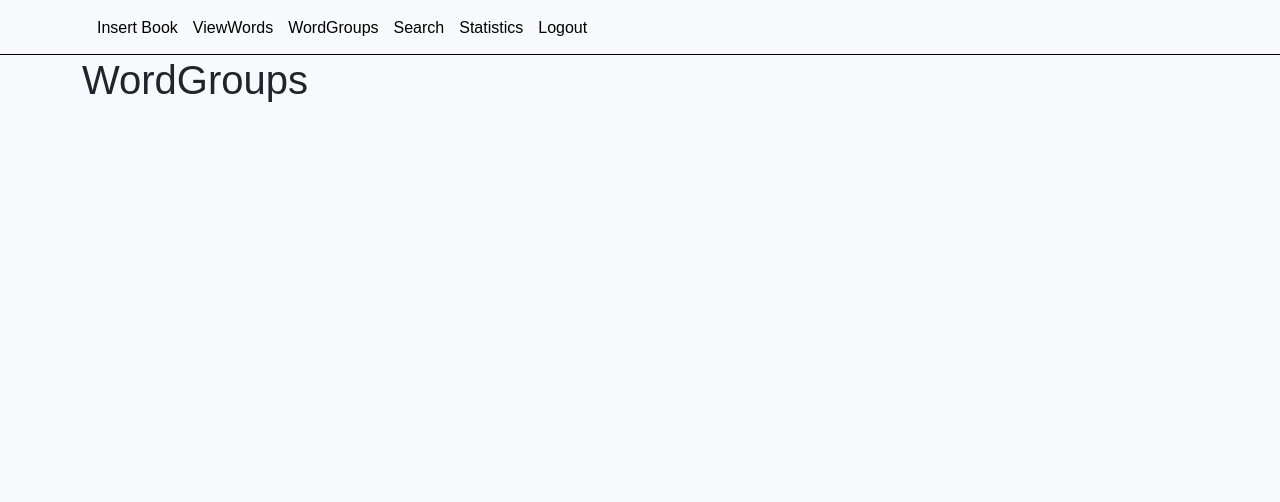
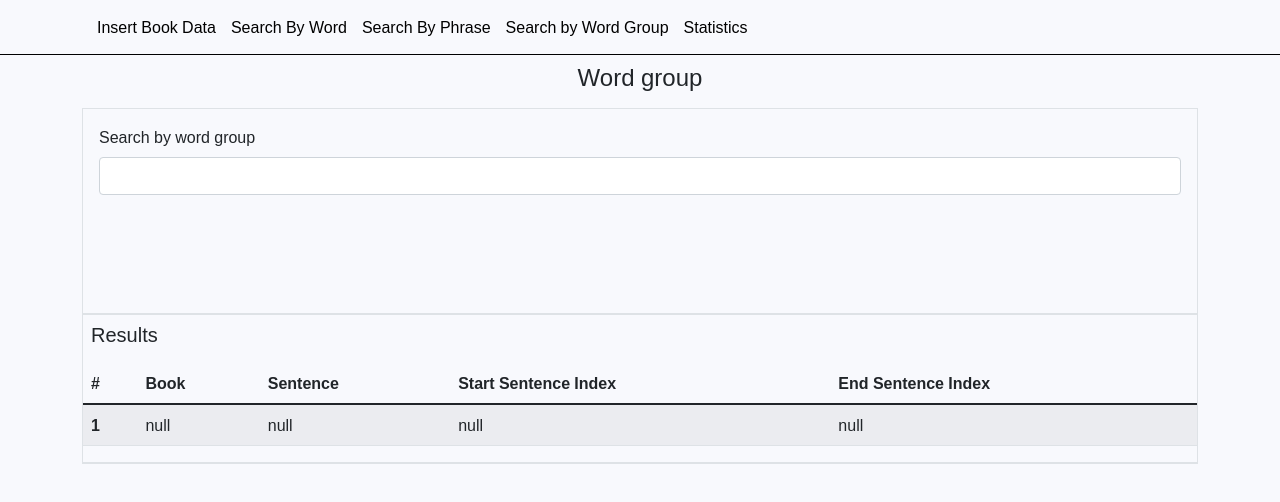
Before and after one commit to CohenS/concordance-website, a React (Create React App) app: page /word-groups in a window 1280 px wide. Shown: the top 502 px of the page. Built offline with nearby package versions, Linux system fonts and the light colour scheme.

Commit message:
organize

```diff
--- a/src/App.js
+++ b/src/App.js
@@ -4,6 +4,7 @@ import { Switch, Route } from "react-router-dom";
 import InsertBook from './pages/InsertBook';
 import ViewWords from './pages/ViewWords';
 import WordGroups from './pages/WordGroups';
+import SearchByPhrase from './pages/SearchByPhrase';
 import Search from './pages/Search';
 import Header from '../src/components/Header';
 import Statistics from './pages/Statistics';
@@ -16,8 +17,9 @@ const App = () => {
         <Switch>
           <div className="app-wrap container">
             <Route exact path="/" component={() => <InsertBook />} />
-            <Route exact path="/view-words" component={() => <ViewWords />} />
+            <Route exact path="/searchbyword" component={() => <ViewWords />} />
             <Route exact path="/word-groups" component={() => <WordGroups />} />
+            <Route exact path="/searchbyphrase" component={() => <SearchByPhrase />} />
             <Route exact path="/search" component={() => <Search />} />
             <Route exact path="/statistics" component={() => <Statistics />} />
           </div>
--- a/src/bookParsing/parser.js
+++ b/src/bookParsing/parser.js
@@ -68,15 +68,14 @@ export const parseWords = (book) =>
     const bookWords =
         chapters
         .map((c,chapterNumber) =>
-            c.trim().split(/\n\n/).filter(x => x != '')
+            c.trim().split(/\n\n/).filter(x => x != '').filter(e => e.length)
             .map((p,paragraphNumber) =>
-                (p.trim().split(/\n/).filter(x => x != '')
+                (p.trim().split(/\n/).filter(x => x != '').filter(e => e.length)
                 .map((l,lineNumber) =>
                     (l.trim().split(" ").filter(x => x != '')
-                    .map((w,wordNumber) => ({Chapter: chapterNumber, Paragraph: paragraphNumber, Line:lineNumber, WordNumber: wordNumber, Value:w})))))));
+                    .map((w,wordNumber) => w))).filter(e => e.length))));
 
-    const words = bookWords.flat(4)
-    return words;
+    return bookWords;
 }
 
 
--- a/src/components/Header.js
+++ b/src/components/Header.js
@@ -3,12 +3,11 @@ const Header = () => {
   return (
     <div className="header">
       <div className="header-container container">
-        <Link to="/">Insert Book</Link>
-        <Link to="/view-words">ViewWords</Link>
-        <Link to="/word-groups">WordGroups</Link>
-        <Link to="/search">Search</Link>
+        <Link to="/">Insert Book Data</Link>
+        <Link to="/searchbyword">Search By Word</Link>
+        <Link to="/searchbyphrase">Search By Phrase</Link>
+        <Link to="/word-groups">Search by Word Group</Link>
         <Link to="/statistics">Statistics</Link>
-        <Link to="/statistics">Logout</Link>
       </div>
     </div>
   );
--- a/src/pages/Search.js
+++ b/src/pages/Search.js
@@ -6,8 +6,6 @@ const Search=()=>{
             <h4>Words Filter</h4>
           </div>
         <form className="d-flex flex-row">
-
-
           <div className="col-12 border">
             <div className="d-flex flex-column p-3">
               <div class="mb-3">
@@ -24,6 +22,85 @@ const Search=()=>{
               <div class="mb-3">
                 <label for="exampleInputEmail1" class="form-label">
                   Parase to be searched
+                </label>
+                <input
+                  type="text"
+                  class="form-control"
+                  id="exampleInputEmail1"
+                  aria-describedby="emailHelp"
+                />
+              </div>
+            </div>
+          </div>
+
+          <div className="col-3 border">
+          <div className="d-flex flex-column p-3">
+                <div class="mb-3">
+                  <label for="exampleInputEmail1" class="form-label">
+                    Line
+                  </label>
+                  <input
+                    type="text"
+                    class="form-control"
+                    id="exampleInputEmail1"
+                    aria-describedby="emailHelp"
+                  />
+                </div>
+                <div class="mb-3">
+                  <label for="exampleInputEmail1" class="form-label">
+                    Line Index
+                  </label>
+                  <input
+                    type="text"
+                    class="form-control"
+                    id="exampleInputEmail1"
+                    aria-describedby="emailHelp"
+                  />
+                </div>
+              </div>
+          </div>
+          <div className="col-3 border">
+            <div className="d-flex flex-column p-3">
+              <div class="mb-3">
+                <label for="exampleInputEmail1" class="form-label">
+                  Sentence
+                </label>
+                <input
+                  type="text"
+                  class="form-control"
+                  id="exampleInputEmail1"
+                  aria-describedby="emailHelp"
+                />
+              </div>
+              <div class="mb-3">
+                <label for="exampleInputEmail1" class="form-label">
+                  Sentence Index
+                </label>
+                <input
+                  type="text"
+                  class="form-control"
+                  id="exampleInputEmail1"
+                  aria-describedby="emailHelp"
+                />
+              </div>
+            </div>
+          </div>
+          <div className="col-3 border">
+            <div className="d-flex flex-column p-3">
+              <div class="mb-3">
+                <label for="exampleInputEmail1" class="form-label">
+                  Paragraph
+                </label>
+                <input
+                  type="text"
+                  class="form-control"
+                  id="exampleInputEmail1"
+                  aria-describedby="emailHelp"
+                />
+              </div>
+              <div class="mb-3">
+                <label for="exampleInputEmail1" class="form-label">
+                  Word Index
                 </label>
                 <input
                   type="text"
--- a/src/pages/WordGroups.js
+++ b/src/pages/WordGroups.js
@@ -1,8 +1,143 @@
+
 const WordGroups=()=>{
     return(
-        <div>
-            <h1>WordGroups</h1>
+        <div className="view-words">
+        <div className="view-words-container">
+            <div className="pt-2 pb-2 text-center">
+            <h4>Word group</h4>
+            </div>
+        <form className="d-flex flex-row">
+            <div className="col-12 border">
+            <div className="d-flex flex-column p-3">
+                <div class="mb-3">
+                <label for="exampleInputEmail1" class="form-label">
+                    Search by word group
+                </label>
+                <input
+                    type="text"
+                    class="form-control"
+                    id="exampleInputEmail1"
+                    aria-describedby="emailHelp"
+                />
+                </div>
+                <div class="mb-3">
+
+                </div>
+            </div>
+            </div>
+
+            <div className="col-3 border">
+            <div className="d-flex flex-column p-3">
+                <div class="mb-3">
+                    <label for="exampleInputEmail1" class="form-label">
+                    Line
+                    </label>
+                    <input
+                    type="text"
+                    class="form-control"
+                    id="exampleInputEmail1"
+                    aria-describedby="emailHelp"
+                    />
+                </div>
+                <div class="mb-3">
+                    <label for="exampleInputEmail1" class="form-label">
+                    Line Index
+                    </label>
+                    <input
+                    type="text"
+                    class="form-control"
+                    id="exampleInputEmail1"
+                    aria-describedby="emailHelp"
+                    />
+                </div>
+                </div>
+            </div>
+            <div className="col-3 border">
+            <div className="d-flex flex-column p-3">
+                <div class="mb-3">
+                <label for="exampleInputEmail1" class="form-label">
+                    Sentence
+                </label>
+                <input
+                    type="text"
+                    class="form-control"
+                    id="exampleInputEmail1"
+                    aria-describedby="emailHelp"
+                />
+                </div>
+                <div class="mb-3">
+                <label for="exampleInputEmail1" class="form-label">
+                    Sentence Index
+                </label>
+                <input
+                    type="text"
+                    class="form-control"
+                    id="exampleInputEmail1"
+                    aria-describedby="emailHelp"
+                />
+                </div>
+            </div>
+            </div>
+            <div className="col-3 border">
+            <div className="d-flex flex-column p-3">
+                <div class="mb-3">
+                <label for="exampleInputEmail1" class="form-label">
+                    Paragraph
+                </label>
+                <input
+                    type="text"
+                    class="form-control"
+                    id="exampleInputEmail1"
+                    aria-describedby="emailHelp"
+                />
+                </div>
+                <div class="mb-3">
+                <label for="exampleInputEmail1" class="form-label">
+                    Word Index
+                </label>
+                <input
+                    type="text"
+                    class="form-control"
+                    id="exampleInputEmail1"
+                    aria-describedby="emailHelp"
+                />
+                </div>
+            </div>
+            </div>
+        </form>
         </div>
+        <div className="view-words-container">
+        <div className="d-flex flex-row">
+            <div className="col-12 border">
+            <div className="results-filter p-2">
+                <h5>Results</h5>
+            </div>
+            <div className="border-bottom">
+                <table class="table table-striped">
+                <thead>
+                    <tr>
+                    <th scope="col">#</th>
+                    <th scope="col">Book</th>
+                    <th scope="col">Sentence</th>
+                    <th scope="col">Start Sentence Index</th>
+                    <th scope="col">End Sentence Index</th>
+                    </tr>
+                </thead>
+                <tbody>
+                    <tr>
+                    <th scope="row">1</th>
+                    <td>null</td>
+                    <td>null</td>
+                    <td>null</td>
+                    <td>null</td>
+                    </tr>
+                </tbody>
+                </table>
+            </div>
+            </div>
+        </div>
+        </div>
+    </div>
     )
 }
 export default WordGroups;
```
Also changed, not shown: src/components/BookHead.js (+18 -26 lines), 2 other files (tests, documents, lock files or other folders).
